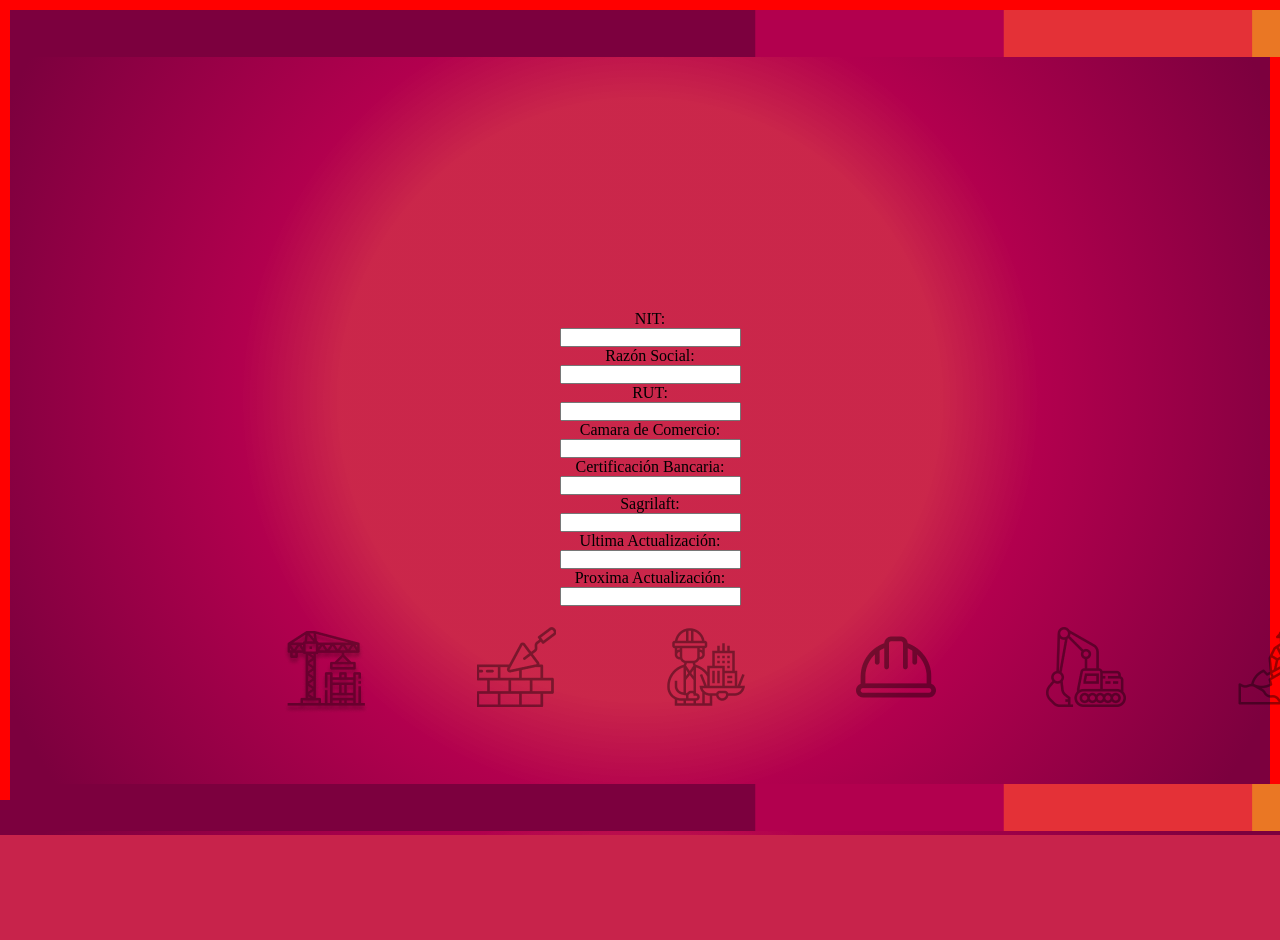
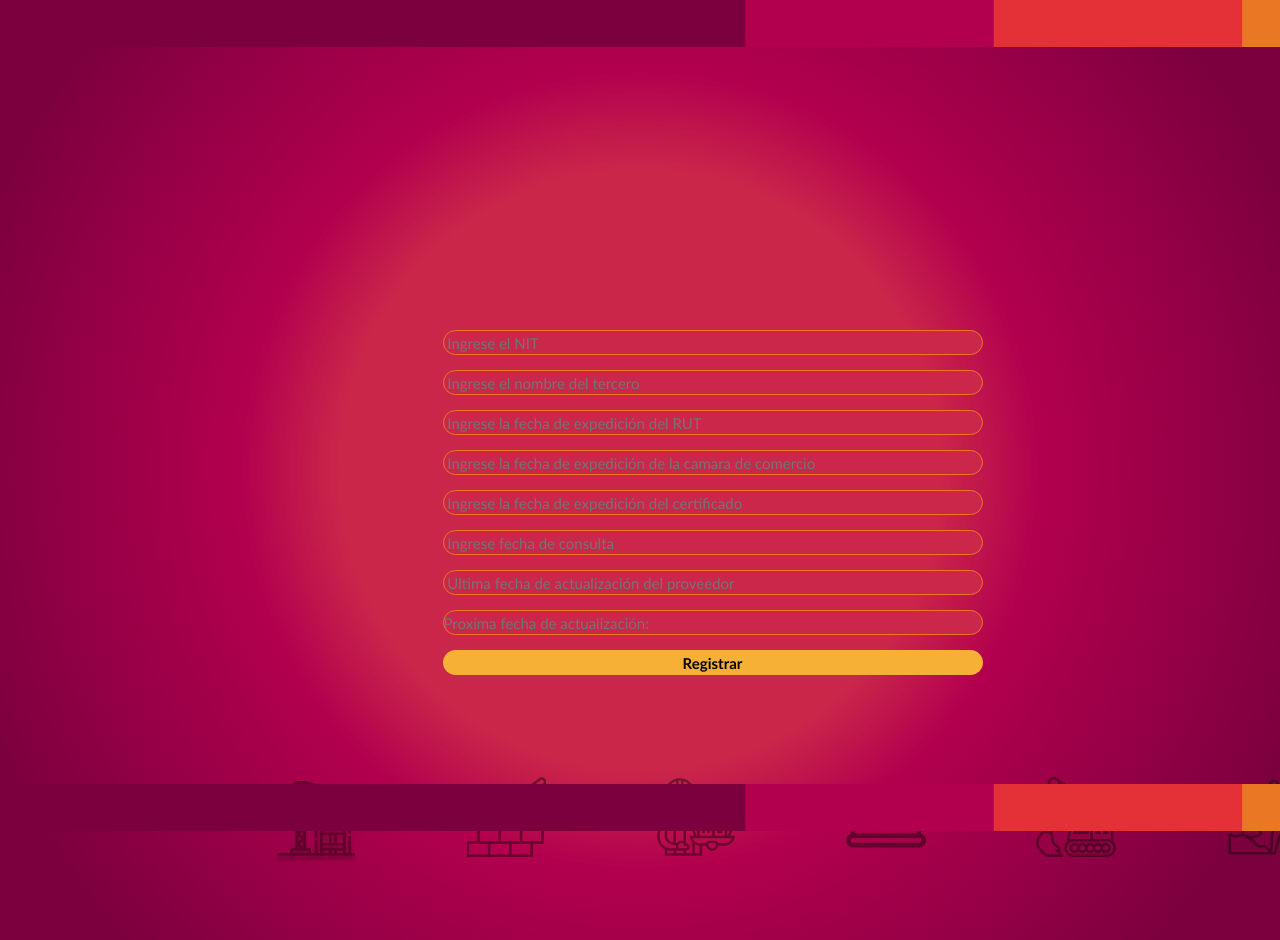
Before and after one commit to SerROKR/ProveedoresApiros, a PHP site: page /Registro.html in a window 1280 px wide; the page is wider, and only the part inside the window is pictured. Before the commit the page ends 835 px from the top of that part, so only its background shows below. Run offline with PHP 8.4, Linux system fonts and the light colour scheme.

Commit message:
avance formulario de registro

```diff
--- a/Index.html
+++ b/Index.html
@@ -27,7 +27,7 @@
     <ul id="menu">
         <div class="opciones">
             <li>
-                <a href=""><img class="iconos" src="Img/Registro.svg" alt="">
+                <a href="../ProveedoresApiros/Registro.html"><img class="iconos" src="Img/Registro.svg" alt="">
                     <p><b>Registro</b></p>
                 </a>
 
--- a/Registro.css
+++ b/Registro.css
@@ -8,7 +8,7 @@
 body {
     background: radial-gradient(circle, #C7193FF0 300px, #B2004E 400px, #7C003E 700px);
     min-height: 100vh;
-    border : 10px solid red;
+    /*border : 10px solid red;*/
     display: grid;
     grid-template-rows: auto 1fr auto;
 }
@@ -19,14 +19,44 @@ body {
     margin-bottom: 1em;
 }
 
+.Form-register{
+    width: 600px;
 
-#Formulario{
+    padding: 30px;
+    margin: auto;
+    margin-top: 300px;
+    border-radius: 100px;
+    font-family: 'Gill Sans', 'Gill Sans MT', Calibri, 'Trebuchet MS', sans-serif;
+    color:white;
+
+    input{
+        width: 100%;
+        height: 25px;
+        margin-bottom: 15px;
+        background: #CA274A;
+        border-radius: 50px;
+        border: 1px solid #EA7724;
+        font-family: 'calibri';
+        font-size: 15px;
+        color: white;
+        }
+
+    #boton{
+        background-color: #F6B036;
+        font-weight: bold;
+        border: 0;
+        color: black;
+    }
+}
+
+
+/*#Formulario{
     position: Absolute;
     width: 100%;
     height: 0%;
     text-align: center;
     margin-top: 300px;
-}
+}*/
 
 #pie {
     width: 100%;
--- a/Registro.html
+++ b/Registro.html
@@ -19,34 +19,17 @@
 
     </header>
     <main>
-        <div >
-            <form id="Formulario">
-                <label for="Nit">NIT:</label><br>
-                <input type="text" id="Nit" name="Nit"><br>
-
-                <label for="Raz_soc">Razón Social:</label><br>
-                <input type="text" id="Raz_soc" name="Raz_soc"><br>
-
-                <label for="Rut">RUT:</label><br>
-                <input type="text" id="Rut" name="fRut"><br>
-
-                <label for="Cam_comer">Camara de Comercio:</label><br>
-                <input type="text" id="Cam_comer" name="Cam_comer"><br>
-
-                <label for="Cert_Banc">Certificación Bancaria:</label><br>
-                <input type="text" id="Cert_Banc" name="Cert_Banc"><br>
-
-                <label for="Sagrilaft">Sagrilaft:</label><br>
-                <input type="text" id="Sagrilaft" name="Sagrilaft"><br>
-
-                <label for="Ult_actu">Ultima Actualización:</label><br>
-                <input type="text" id="Ult_actu" name="Ult_actu"><br>
-
-                <label for="Prox_actu">Proxima Actualización:</label><br>
-                <input type="text" id="Prox_actu" name="Prox_actu"><br>
-            </form>
-
-        </div>
+        <section class="Form-register">
+            <input type="text" name="NIT" id="NIT" placeholder=" Ingrese el NIT">
+            <input type="text" name="Razón_Social" id="Razón_Social" placeholder=" Ingrese el nombre del tercero">
+            <input type="text" name="RUT" id="RUt" placeholder=" Ingrese la fecha de expedición del RUT">
+            <input type="text" name="Camara_Comercio" id="Camara_comercio" placeholder=" Ingrese la fecha de expedición de la camara de comercio">
+            <input type="text" name="Cert_Bancaria" id="Cert_Bancaria" placeholder=" Ingrese la fecha de expedición del certificado">
+            <input type="text" name="Sagrilaft" id="Sagrilaft" placeholder=" Ingrese fecha de consulta">
+            <input type="text" name="ultima_actualizacion" id="ultima_actualizacion" placeholder=" Ultima fecha de actualización del proveedor">
+            <input type="text" name="Proxima_actualizacion" id="Proxima_actualizacion" placeholder="Proxima fecha de actualización:">
+            <input id="boton" type="submit" value="Registrar">
+        </section>
     </main>
 
 
```
